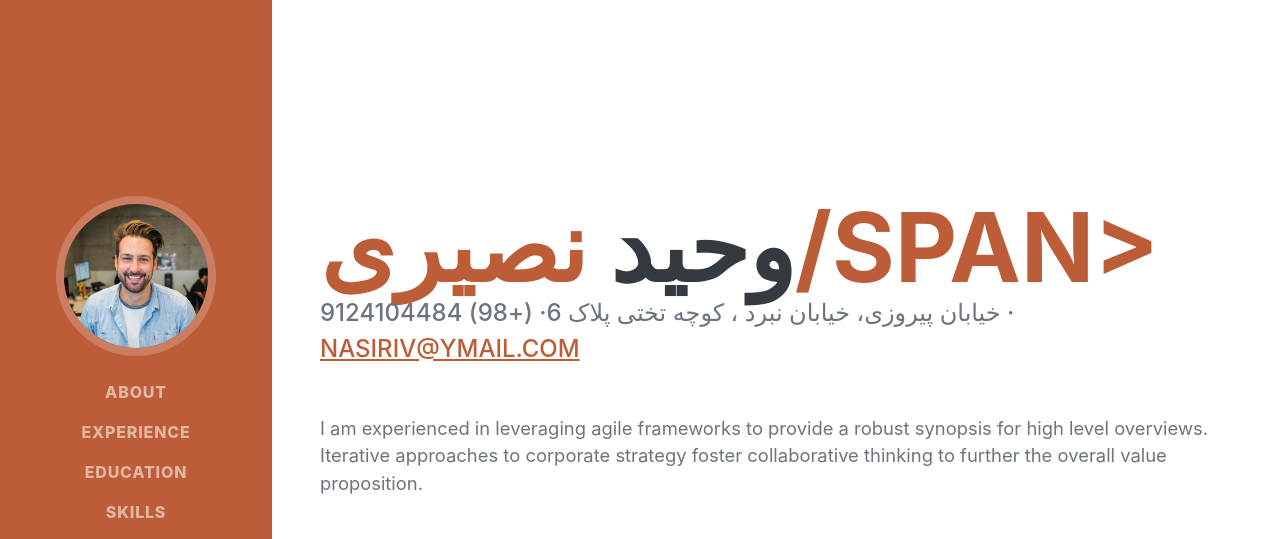
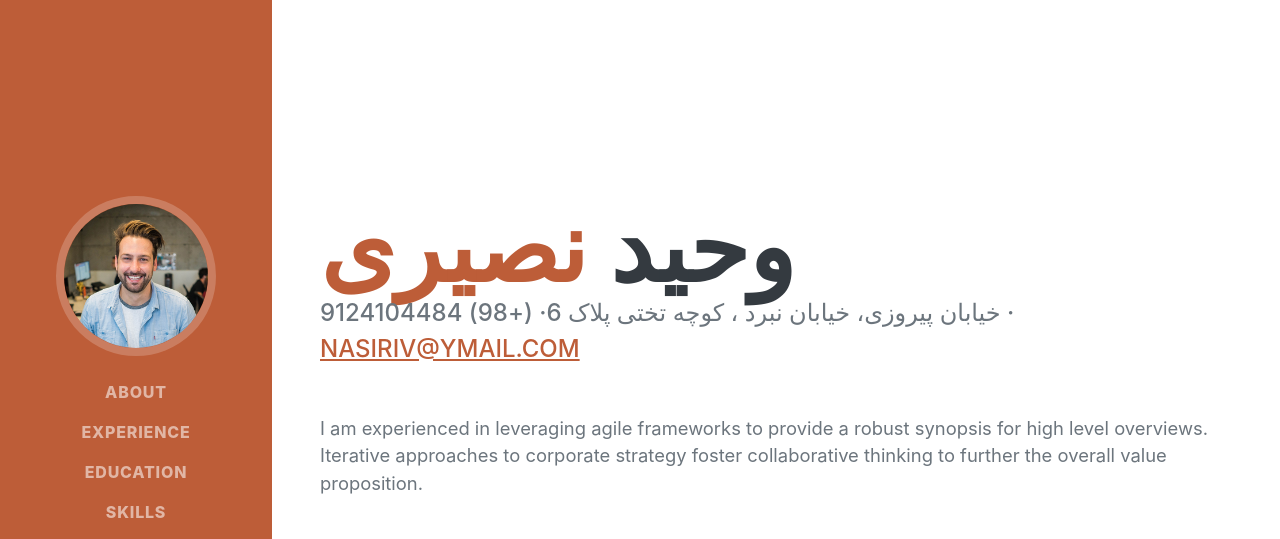
Before and after one commit to nasiriv/cv, a plain HTML site: page index.html in a window 1280 px wide. Shown: the top 539 px of the page. Drawn offline with nearby package versions, Linux system fonts and the light colour scheme; a web font is replaced by a local one.

Commit message:
Update index.html

```diff
--- a/index.html
+++ b/index.html
@@ -41,7 +41,7 @@
                 <div class="resume-section-content">
                     <h1 class="mb-0">
                        وحید
-                        <span class="text-primary">نصیری/span>
+                        <span class="text-primary">نصیری  </span>
                     </h1>
                     <div class="subheading mb-5">
                         خیابان پیروزی، خیابان نبرد ، کوچه تختی پلاک 6· (+98) 9124104484 ·
```
